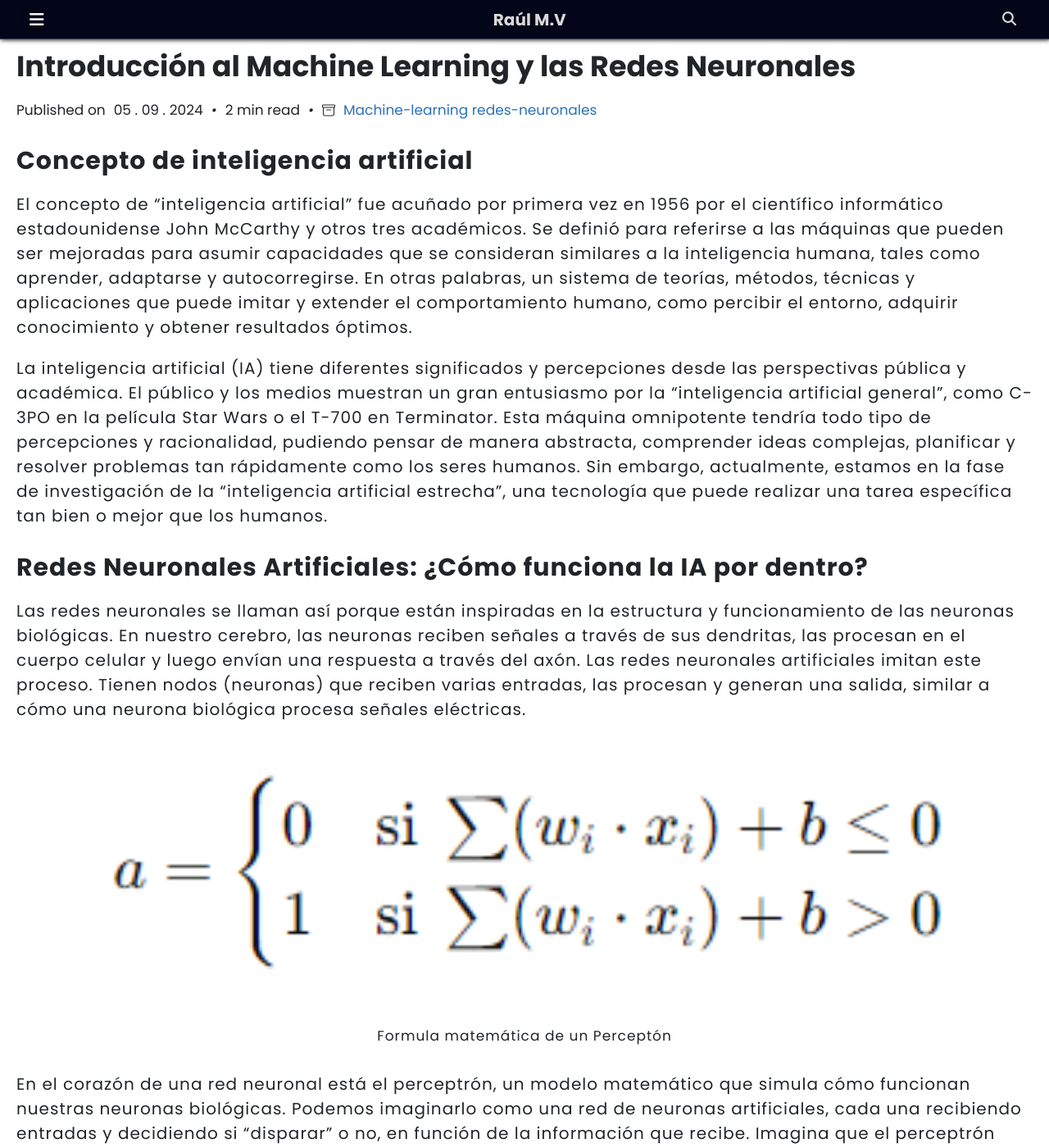
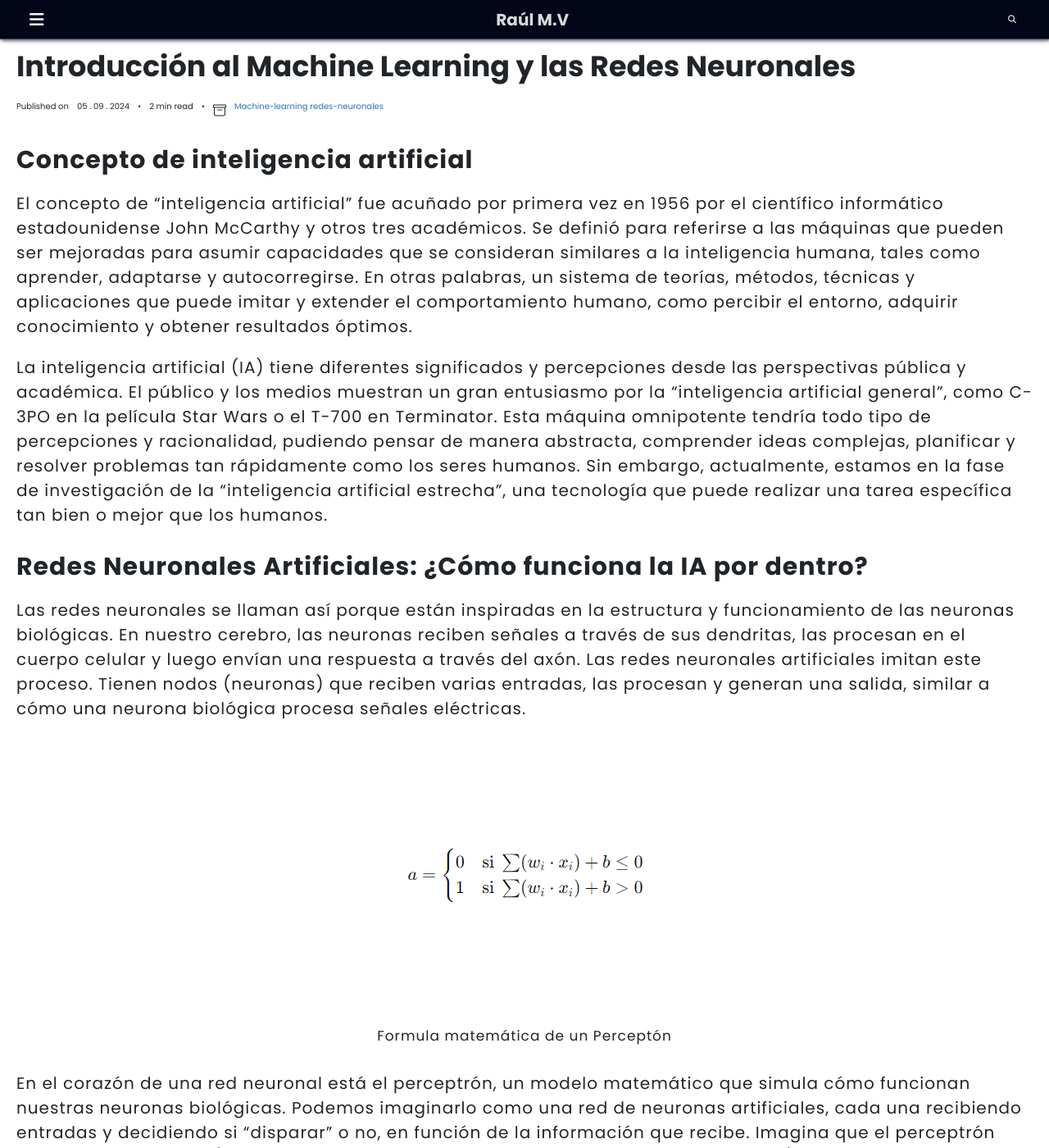
Before and after one commit to raomv/MyClassNotes2, a Jekyll site: the page built from _posts/2024-09-05-introduccion-machine-learning-.md, in a window 1280 px wide and 1400 px high. Shown: the whole window at 82% size. Built offline with Jekyll 4.4.1, drawn with Linux system fonts in a browser that asks for light colours; the table of contents is made by our own code.

Commit message:
pruebas tamaño texto y tamaño imagen

```diff
--- a/assets/css/global.css
+++ b/assets/css/global.css
@@ -2,7 +2,7 @@
 
 body {
   font-family: "Poppins", sans-serif;
-  font-size: 1.7rem;
+  font-size: 1rem;
   height: 100%;
 }
 
--- a/assets/css/post.css
+++ b/assets/css/post.css
@@ -16,14 +16,14 @@
 .post-banner img,
 .content-post img {
   border-radius: 0.5rem;
-  object-fit: cover;
+  object-fit: scale-down;
   object-position: 50% 50%;
 }
 
 .content-post a {
   color: var(--secondary-color);
   text-decoration: none;
-  font-weight: 400;
+  font-weight: 700;
 }
 
 .footnotes {
```
